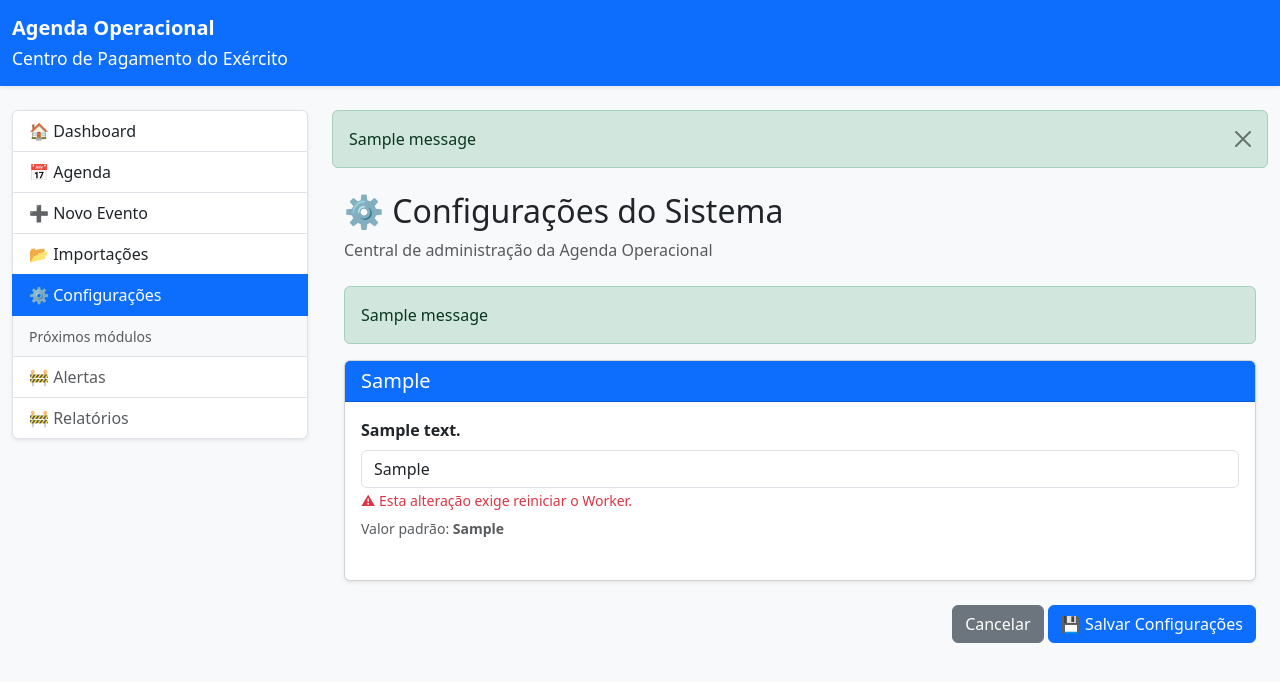
After one commit to adilsonmosquer/agenda_com_login, a Flask app: page /configuracoes in a window 1280 px wide. The commit adds this page. Shown: the top 682 px of the page. Run offline with Flask 3, Linux system fonts and the light colour scheme; tables that the repository leaves empty hold one stand-in row (values such as "Sample post"); one stand-in notice (Sample message) is shown; parts of the project's set-up code (start-up, migrations or seed data) failed here and were passed over.

Commit message:
feat(v0.7.0): central de configurações integrada

```diff
--- /dev/null
+++ b/app/routes/configuracoes.py
@@ -0,0 +1,64 @@
+from flask import (
+    Blueprint,
+    flash,
+    redirect,
+    render_template,
+    request,
+    url_for,
+)
+
+from app.services.configuracao_service import ConfiguracaoService
+
+
+configuracoes_bp = Blueprint(
+    "configuracoes",
+    __name__,
+)
+
+
+@configuracoes_bp.route(
+    "/configuracoes",
+    methods=["GET", "POST"],
+)
+def configuracoes():
+
+    if request.method == "POST":
+
+        configuracoes = ConfiguracaoService.listar()
+
+        for configuracao in configuracoes:
+
+            valor = request.form.get(configuracao.chave)
+
+            if valor is not None:
+
+                ConfiguracaoService.set(
+                    configuracao.chave,
+                    valor,
+                )
+
+        flash(
+            "Configurações salvas com sucesso.",
+            "success",
+        )
+
+        return redirect(
+            url_for("configuracoes.configuracoes")
+        )
+
+    categorias = {}
+
+    for configuracao in ConfiguracaoService.listar():
+
+        categoria = configuracao.categoria
+
+        if categoria not in categorias:
+
+            categorias[categoria] = []
+
+        categorias[categoria].append(configuracao)
+
+    return render_template(
+        "configuracoes.html",
+        categorias=categorias,
+    )
--- a/app/templates/base.html
+++ b/app/templates/base.html
@@ -1,90 +1,170 @@
 <!doctype html>
 <html lang="pt-BR">
+
 <head>
-    <meta charset="UTF-8" />
 
-    <meta name="viewport" content="width=device-width, initial-scale=1" />
+    <meta charset="UTF-8">
 
-    <title>{% block title %} Agenda Operacional {% endblock %}</title>
+    <meta name="viewport"
+          content="width=device-width, initial-scale=1">
+
+    <title>
+
+        {% block title %}
+
+        Agenda Operacional
+
+        {% endblock %}
+
+    </title>
 
     <link
         href="https://cdn.jsdelivr.net/npm/bootstrap@5.3.7/dist/css/bootstrap.min.css"
-      rel="stylesheet"
-    />
+        rel="stylesheet">
+
 </head>
 
 <body class="bg-light">
-    <!-- Barra superior -->
 
 <nav class="navbar navbar-dark bg-primary shadow-sm">
+
     <div class="container-fluid">
-        <span class="navbar-brand mb-0 h1"> Agenda Operacional </span>
+
+        <span class="navbar-brand">
+
+            <strong>Agenda Operacional</strong>
+
+            <br>
+
+            <small>
+
+                Centro de Pagamento do Exército
+
+            </small>
+
+        </span>
+
     </div>
+
 </nav>
 
 <div class="container-fluid mt-4">
+
     <div class="row">
-        <!-- Menu lateral -->
 
         <div class="col-md-3">
+
             <div class="list-group shadow-sm">
+
                 <a
                     href="{{ url_for('dashboard.dashboard') }}"
-              class="list-group-item list-group-item-action {% if request.endpoint == 'dashboard.dashboard' %}active{% endif %}"
-            >
-              Dashboard
+                    class="list-group-item list-group-item-action {% if request.endpoint == 'dashboard.dashboard' %}active{% endif %}">
+
+                    🏠 Dashboard
+
                 </a>
 
                 <a
                     href="{{ url_for('agenda.agenda') }}"
-              class="list-group-item list-group-item-action {% if request.endpoint == 'agenda.agenda' %}active{% endif %}"
-            >
-              Agenda
+                    class="list-group-item list-group-item-action {% if request.endpoint == 'agenda.agenda' %}active{% endif %}">
+
+                    📅 Agenda
+
+                </a>
+
+                <a
+                    href="{{ url_for('evento.novo') }}"
+                    class="list-group-item list-group-item-action {% if request.endpoint == 'evento.novo' %}active{% endif %}">
+
+                    ➕ Novo Evento
+
                 </a>
 
                 <a
                     href="{{ url_for('importacoes.importacoes') }}"
-              class="list-group-item list-group-item-action {% if request.endpoint == 'importacoes.importacoes' %}active{% endif %}"
-            >
-              Importações
+                    class="list-group-item list-group-item-action {% if request.endpoint == 'importacoes.importacoes' %}active{% endif %}">
+
+                    📂 Importações
+
                 </a>
 
-            <a href="#" class="list-group-item list-group-item-action disabled">
-              Alertas
+                <a
+                    href="{{ url_for('configuracoes.configuracoes') }}"
+                    class="list-group-item list-group-item-action {% if request.endpoint == 'configuracoes.configuracoes' %}active{% endif %}">
+
+                    ⚙ Configurações
+
                 </a>
 
-            <a href="#" class="list-group-item list-group-item-action disabled">
-              Relatórios
+                <div class="list-group-item bg-light">
+
+                    <small class="text-muted">
+
+                        Próximos módulos
+
+                    </small>
+
+                </div>
+
+                <a
+                    href="#"
+                    class="list-group-item list-group-item-action disabled">
+
+                    🚧 Alertas
+
                 </a>
 
-            <a href="#" class="list-group-item list-group-item-action disabled">
-              Configurações
+                <a
+                    href="#"
+                    class="list-group-item list-group-item-action disabled">
+
+                    🚧 Relatórios
+
                 </a>
-          </div>
+
             </div>
 
-        <!-- Conteúdo -->
+        </div>
 
         <div class="col-md-9">
-          {% with mensagens = get_flashed_messages(with_categories=true) %} {%
-          if mensagens %} {% for categoria, mensagem in mensagens %}
+
+            {% with mensagens = get_flashed_messages(with_categories=true) %}
+
+                {% if mensagens %}
+
+                    {% for categoria, mensagem in mensagens %}
 
                         <div class="alert alert-{{ categoria }} alert-dismissible fade show">
+
                             {{ mensagem }}
 
                             <button
                                 type="button"
                                 class="btn-close"
-              data-bs-dismiss="alert"
-            ></button>
+                                data-bs-dismiss="alert">
+
+                            </button>
+
                         </div>
 
-          {% endfor %} {% endif %} {% endwith %} {% block content %} {% endblock
-          %}
+                    {% endfor %}
+
+                {% endif %}
+
+            {% endwith %}
+
+            {% block content %}
+
+            {% endblock %}
+
         </div>
+
     </div>
+
 </div>
 
 <script src="https://cdn.jsdelivr.net/npm/bootstrap@5.3.7/dist/js/bootstrap.bundle.min.js"></script>
+
 </body>
+
 </html>
--- /dev/null
+++ b/app/templates/configuracoes.html
@@ -0,0 +1,168 @@
+{% extends "base.html" %}
+
+{% block title %}
+Configurações
+{% endblock %}
+
+{% block content %}
+
+<div class="container mt-4">
+
+    <div class="d-flex justify-content-between align-items-center mb-4">
+
+        <div>
+
+            <h2>⚙ Configurações do Sistema</h2>
+
+            <p class="text-muted mb-0">
+
+                Central de administração da Agenda Operacional
+
+            </p>
+
+        </div>
+
+    </div>
+
+    {% with mensagens = get_flashed_messages(with_categories=true) %}
+        {% if mensagens %}
+            {% for categoria, mensagem in mensagens %}
+                <div class="alert alert-{{ categoria }}">
+                    {{ mensagem }}
+                </div>
+            {% endfor %}
+        {% endif %}
+    {% endwith %}
+
+    <form method="POST">
+
+        {% for categoria, configuracoes in categorias.items() %}
+
+        <div class="card shadow-sm mb-4">
+
+            <div class="card-header bg-primary text-white">
+
+                <h5 class="mb-0">
+
+                    {{ categoria }}
+
+                </h5>
+
+            </div>
+
+            <div class="card-body">
+
+                {% for configuracao in configuracoes %}
+
+                <div class="mb-4">
+
+                    <label class="form-label">
+
+                        <strong>{{ configuracao.descricao }}</strong>
+
+                    </label>
+
+                    {% if configuracao.tipo == "numero" %}
+
+                        <input
+                            type="number"
+                            class="form-control"
+                            name="{{ configuracao.chave }}"
+                            value="{{ configuracao.valor_atual }}">
+
+                    {% elif configuracao.tipo == "hora" %}
+
+                        <input
+                            type="time"
+                            class="form-control"
+                            name="{{ configuracao.chave }}"
+                            value="{{ configuracao.valor_atual }}">
+
+                    {% elif configuracao.tipo == "boolean" %}
+
+                        <select
+                            class="form-select"
+                            name="{{ configuracao.chave }}">
+
+                            <option value="True"
+                                {% if configuracao.valor_atual=="True" %}selected{% endif %}>
+                                Sim
+                            </option>
+
+                            <option value="False"
+                                {% if configuracao.valor_atual=="False" %}selected{% endif %}>
+                                Não
+                            </option>
+
+                        </select>
+
+                    {% else %}
+
+                        <input
+                            type="text"
+                            class="form-control"
+                            name="{{ configuracao.chave }}"
+                            value="{{ configuracao.valor_atual }}">
+
+                    {% endif %}
+
+                    {% if configuracao.reiniciar %}
+
+                        <small class="text-danger">
+
+                            ⚠ Esta alteração exige reiniciar o Worker.
+
+                        </small>
+
+                    {% endif %}
+
+                    {% if configuracao.valor_padrao %}
+
+                        <div class="mt-1">
+
+                            <small class="text-muted">
+
+                                Valor padrão:
+                                <strong>{{ configuracao.valor_padrao }}</strong>
+
+                            </small>
+
+                        </div>
+
+                    {% endif %}
+
+                </div>
+
+                {% endfor %}
+
+            </div>
+
+        </div>
+
+        {% endfor %}
+
+        <div class="text-end">
+
+            <a
+                href="{{ url_for('dashboard.dashboard') }}"
+                class="btn btn-secondary">
+
+                Cancelar
+
+            </a>
+
+            <button
+                type="submit"
+                class="btn btn-primary">
+
+                💾 Salvar Configurações
+
+            </button>
+
+        </div>
+
+    </form>
+
+</div>
+
+{% endblock %}
```
Also changed, not shown: app/__init__.py (+27 -2 lines), app/scheduler/jobs.py (+11 -1 lines), app/services/configuracao_service.py (+169 -47 lines), app/services/telegram_service.py (+16 -7 lines). Lines whose indentation alone changed are shown as unchanged.
